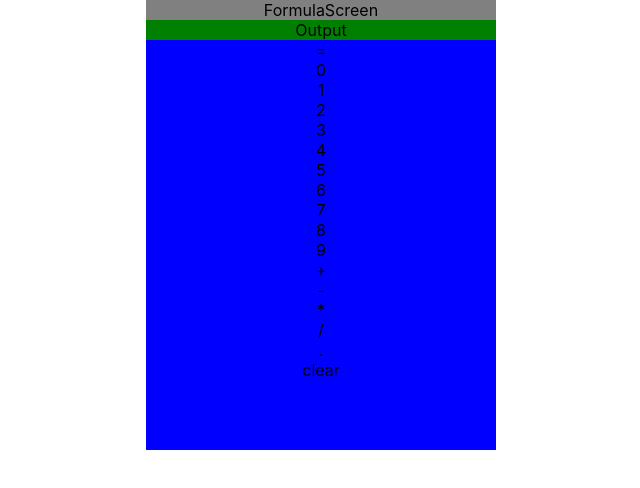
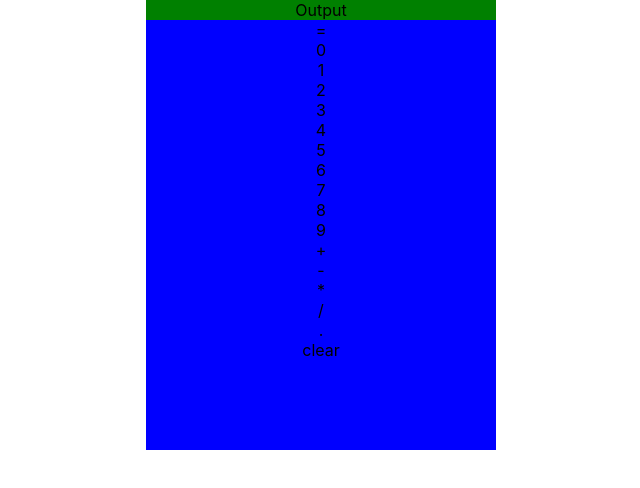
Before and after one commit to Ceddyp19/Calculator, a React (Create React App) app in the folder c-app/: page / in a window 1280 px wide. Shown: the top 488 px of the page, without its empty margins (366-1006 px from the left). Built offline with nearby package versions, Linux system fonts and the light colour scheme.

Commit message:
cchanged formula screen into functional component

```diff
--- a/c-app/src/Calculator.js
+++ b/c-app/src/Calculator.js
@@ -3,11 +3,11 @@ import FormulaScreen from './FormulaScreen';
 import OutputScreen from './OutputScreen';
 import Button from './Button'
 class Calculator extends Component {
-    state = {}
+    state = {displayText: 0}
     render() {
         return (
             <div id="calculator" style={{ backgroundColor: 'blue' }}>
-                <FormulaScreen />
+                <FormulaScreen displayText={this.state.displayText}/>
                 <OutputScreen />
                 <Button class='number' id='equals' text='='/>
                 <Button class='number' id='zero' text='0'/>
--- a/c-app/src/FormulaScreen.js
+++ b/c-app/src/FormulaScreen.js
@@ -1,10 +1,7 @@
-import React, { Component } from 'react';
 
-class FormulaScreen extends Component {
-    state = {  }
-    render() {
-        return ( <div className='form-scrn' style={{ backgroundColor: 'grey' }}>FormulaScreen</div> );
-    }
+function FormulaScreen() {
+
+        return ( <div className='form-scrn' style={{ backgroundColor: 'grey' }}></div> );
 }
 
 export default FormulaScreen;
```
Also changed, not shown: 1 other file (tests, documents, lock files or other folders).
